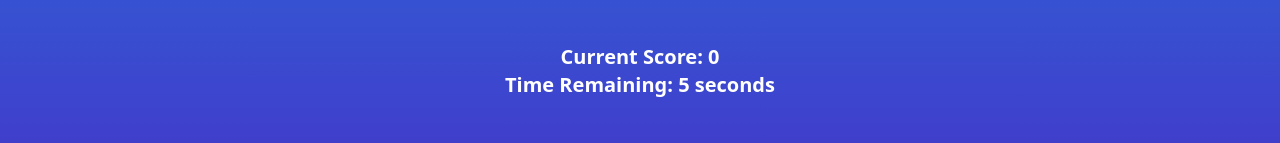
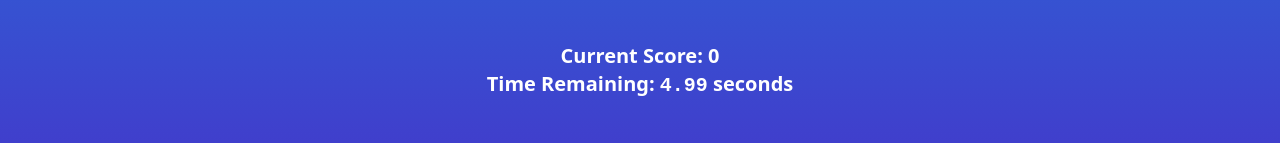
Before and after one commit to BaldrianSector/Less-or-More-Game, a Vue app: page / in a window 1280 px wide. Shown: the part 607-750 px from the top of the page. Built offline with nearby package versions, Linux system fonts and the light colour scheme.

Commit message:
Countdown styling

```diff
--- a/src/App.vue
+++ b/src/App.vue
@@ -9,9 +9,9 @@ export default {
   data() {
     return {
       count: 0,
-      timerDuration: 10000,  // Timer starts at 10000 milliseconds (10 seconds)
+      timerDuration: 9999,  // Timer starts at 9999 milliseconds (10 seconds)
       timer: null,
-      timeLeft: 10,  // Time left in seconds
+      timeLeft: 9.99,  // Time left in seconds, initialized to show two decimals
 
       valueList: countryValues,
       unsplashImages: unsplashImages,
@@ -41,12 +41,12 @@ export default {
           this.highscore = this.count;
           this.saveHighScore();
         }
-        // Decrease timer duration by 10% each click, but not less than 1 second
+        // Decrease timer duration by 5% each click, but not less than 1 second
         this.timerDuration = Math.max(1000, this.timerDuration * 0.95);
         this.resetTimer();
       } else {
         this.count = 0;
-        this.timerDuration = 10000; // Reset duration to 10 seconds when the score resets
+        this.timerDuration = 9999; // Reset duration to 10 seconds when the score resets
         this.resetTimer();
       }
       this.generateRandomNumbers();
@@ -55,14 +55,14 @@ export default {
     startTimer() {
       this.timer = setInterval(() => {
         if (this.timeLeft > 0) {
-          this.timeLeft--;
+          this.timeLeft -= 0.01;
         } else {
           this.count = 0;  // Reset score if timer reaches 0
-          this.timerDuration = 10000;  // Reset timer duration to 10 seconds
+          this.timerDuration = 9999;  // Reset timer duration to 10 seconds
           this.generateRandomNumbers();
           this.resetTimer();
         }
-      }, 1000);  // Update every second
+      }, 10);  // Update every 10 milliseconds
     },
 
     resetTimer() {
@@ -121,6 +121,7 @@ export default {
 }
 </script>
 
+
 <template>
   <ComponentHeader class="fixed w-screen px-5 py-2">{{ highscore }}</ComponentHeader>
 
@@ -141,13 +142,17 @@ export default {
     <div id="bottom-section" class="flex flex-col items-center justify-evenly">
       <h1 class="text-xl">Current Score: {{ count }}</h1>
       <!-- Display the countdown timer here -->
-      <h2 class="text-xl countdown">Time Remaining: <span :class="timerColorClass">{{ timeLeft }} seconds</span></h2>
+      <h2 class="text-xl countdown">Time Remaining:  <span :class="timerColorClass"><span style="font-family: monospace">{{ timeLeft.toFixed(2) }}</span> seconds</span></h2>
     </div>
 
   </div>
 </template>
 
 <style>
+.countdown {
+  transition: color 1s;
+}
+
 /* Example CSS for class bindings */
 .text-red-800 { color: #e53e3e; } /* Tailwind color for dark red */
 .text-red-600 { color: #fc8181; } /* Tailwind color for medium red */
```
